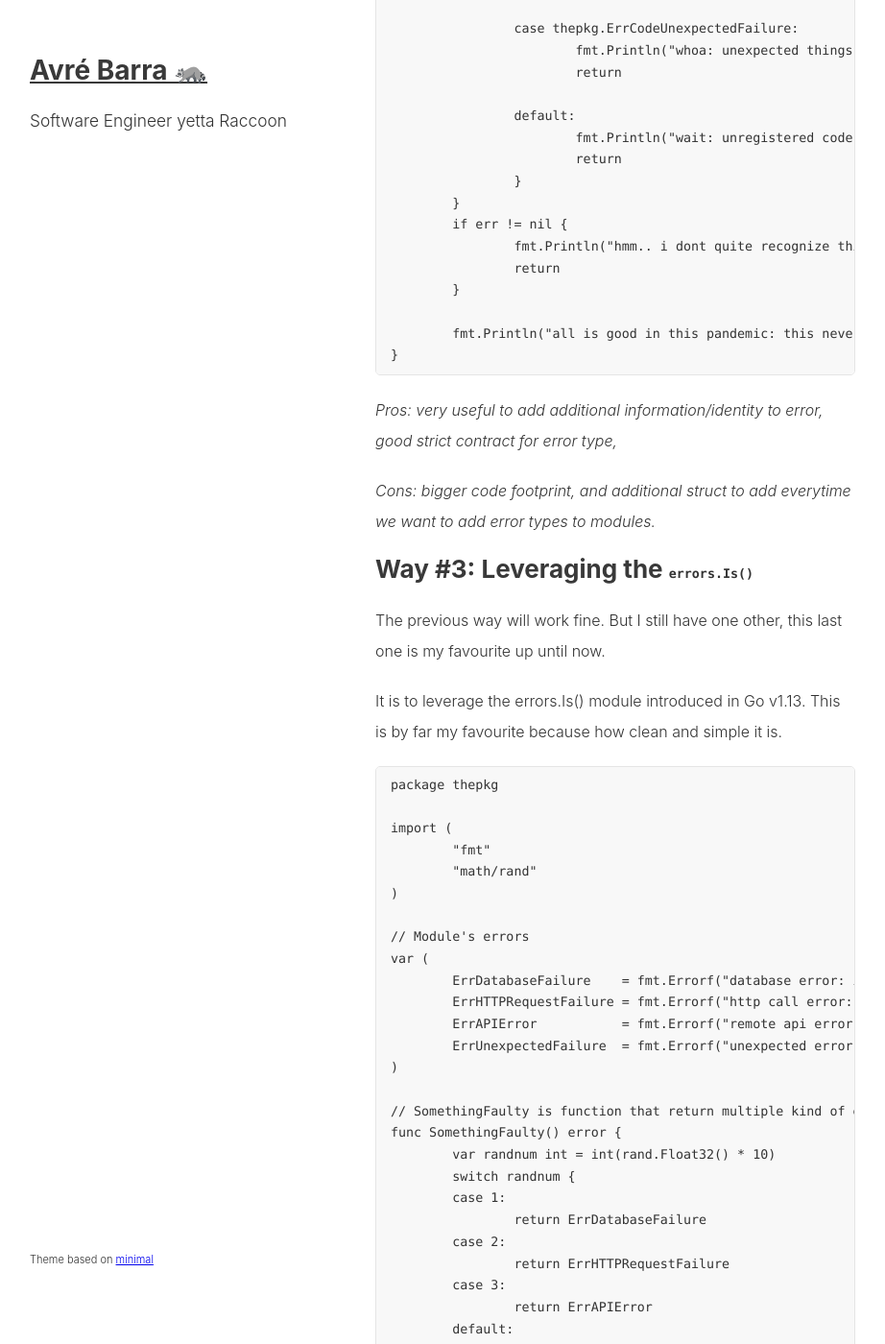
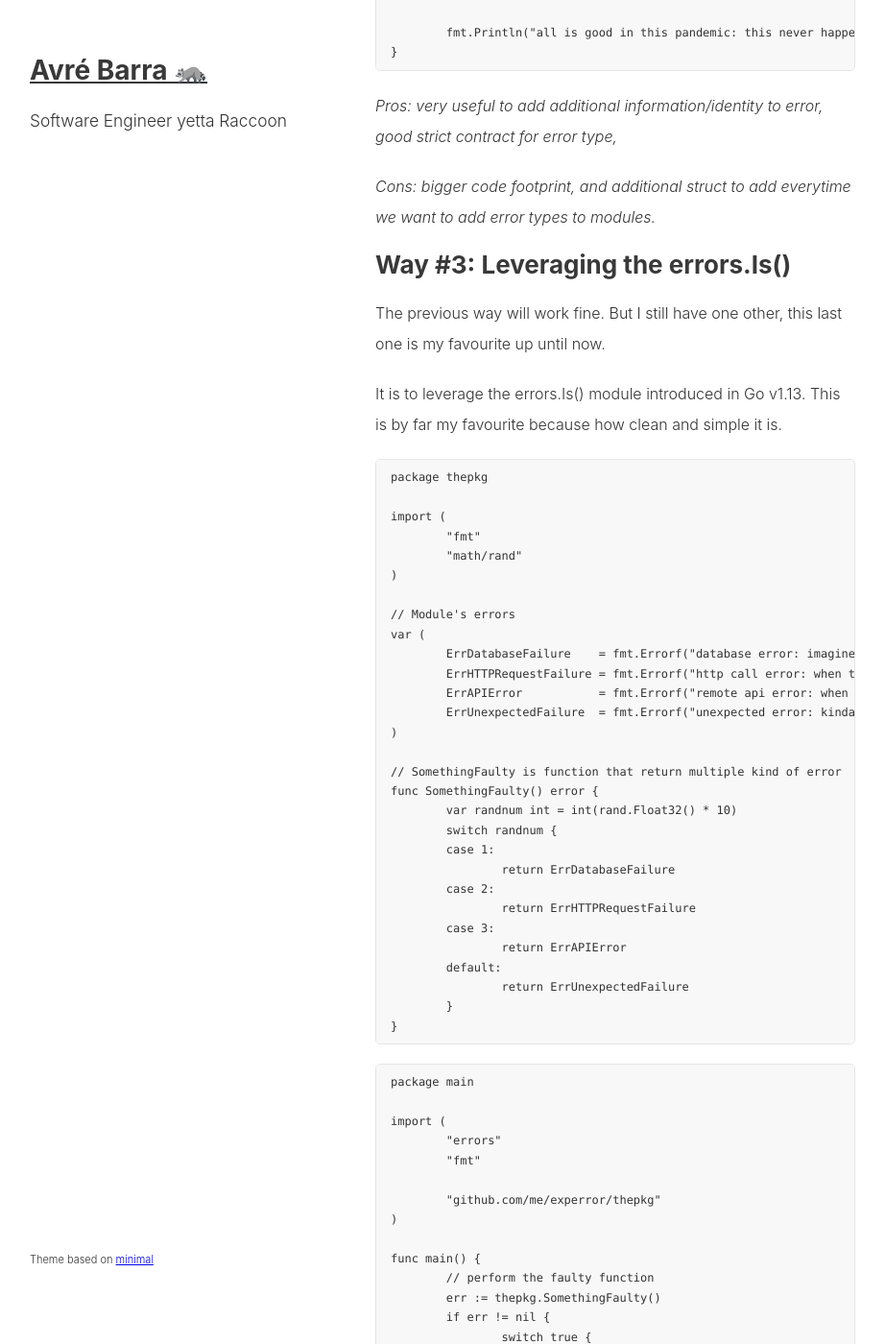
Before and after one commit to avrebarra/avrebarra.github.io, a Jekyll site: the page built from _posts/2021-01-11-defining-error-types-in-golang-modules.md, in a window 1280 px wide and 1400 px high, scrolled down 4893 px. Shown: the whole window at 96% size, without its empty margins (179-1101 px from the left). Built offline with Jekyll 4.4.1, drawn with Linux system fonts in a browser that asks for light colours.

```diff
--- a/_posts/2021-01-11-defining-error-types-in-golang-modules.md
+++ b/_posts/2021-01-11-defining-error-types-in-golang-modules.md
@@ -198,7 +198,7 @@ func main() {
 
 *Cons: bigger code footprint, and additional struct to add everytime we want to add error types to modules.*
 
-## Way #3: Leveraging the `errors.Is()`
+## Way #3: Leveraging the errors.Is()
 
 The previous way will work fine. But I still have one other, this last one is my favourite up until now.
 
--- a/_sass/_main.scss
+++ b/_sass/_main.scss
@@ -32,6 +32,6 @@ body {
 }
 
 code{
-  font-size: 10pt;
+  font-size: 9pt;
   line-height: 1.7em;
 }
```
